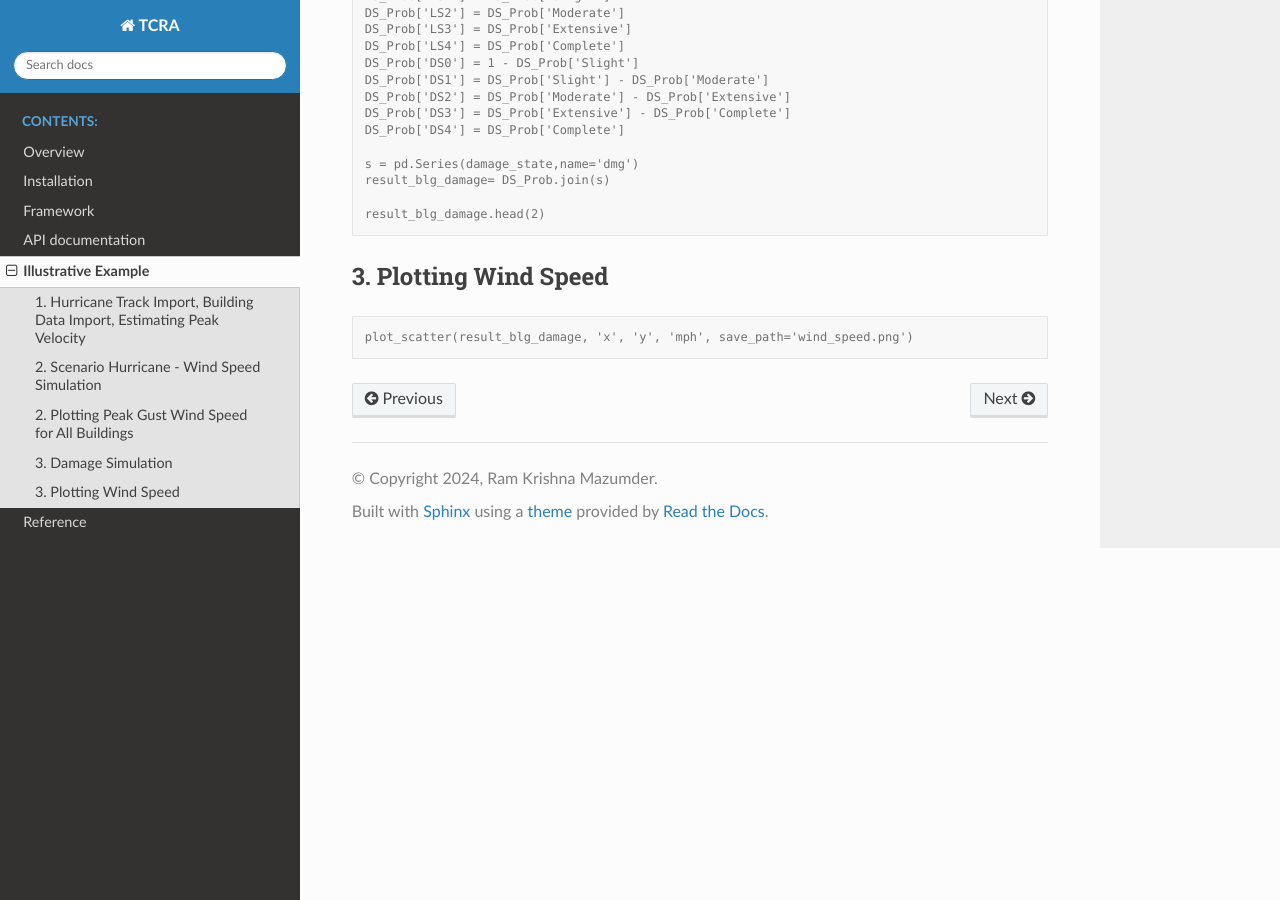
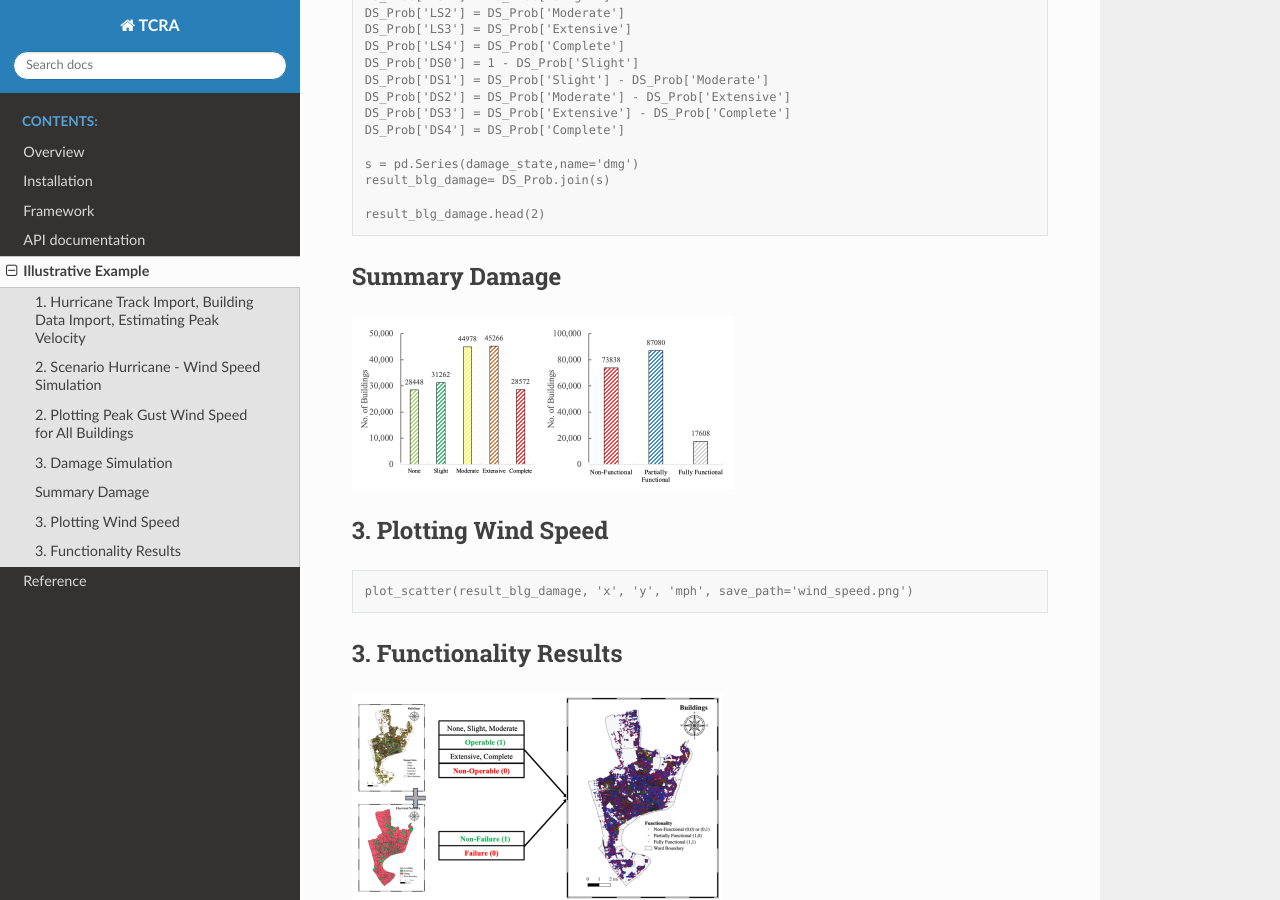
Before and after one commit to rxm562/TCRA, a Sphinx documentation site: the page built from docs/source/example.rst, in a window 1280 px wide and 900 px high, scrolled down 1769 px. Built offline with Sphinx 7.4.7 and the Read the Docs theme 2.0.0, drawn with Linux system fonts in a browser that asks for light colours; pages that are not in the unit, such as notebooks, are missing from menus.

Commit message:
Update example.rst

```diff
--- a/docs/source/example.rst
+++ b/docs/source/example.rst
@@ -110,9 +110,22 @@ TCRA is a Python package designed to perform scenario-based tropical cyclone ris
 
   result_blg_damage.head(2)
 
+Summary Damage
+-------------------------------
+.. figure:: figures/damage.png
+   :scale: 25%
+   :alt: Logo
+
 3. Plotting Wind Speed
 ---------------------
 
 .. code-block:: console
 
   plot_scatter(result_blg_damage, 'x', 'y', 'mph', save_path='wind_speed.png')
+
+
+3. Functionality Results
+-------------------------------
+.. figure:: figures/functionality.png
+   :scale: 25%
+   :alt: Logo
```
